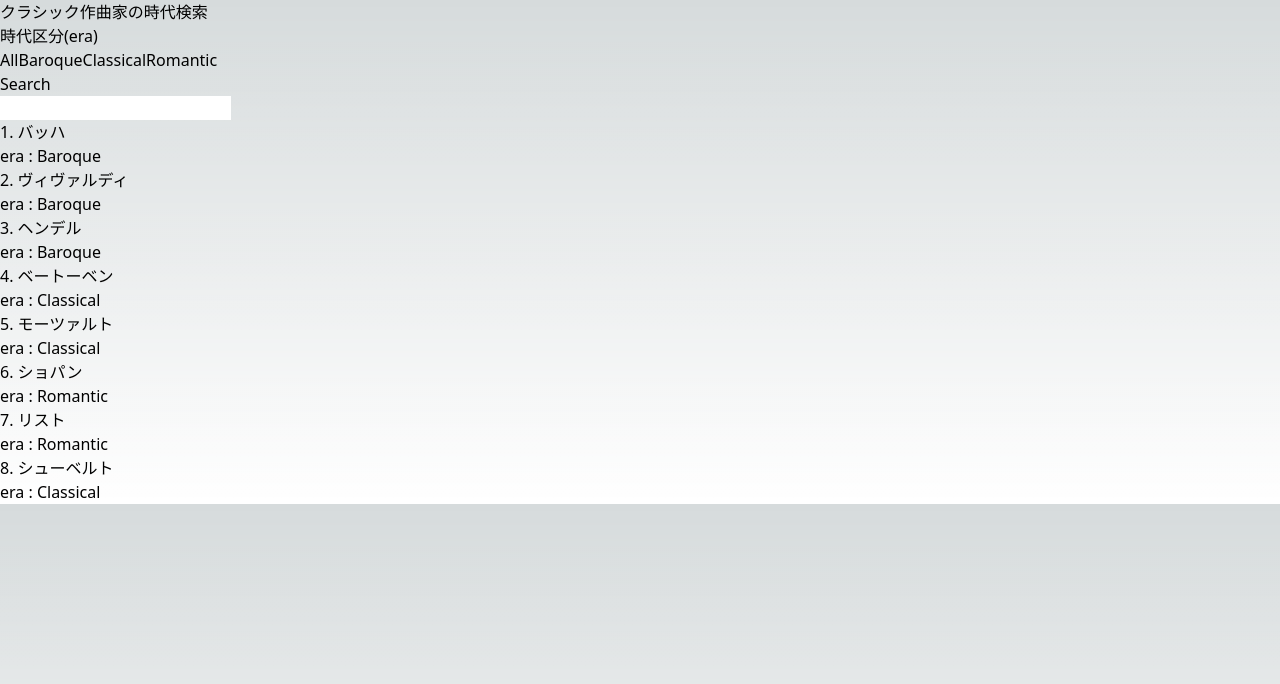
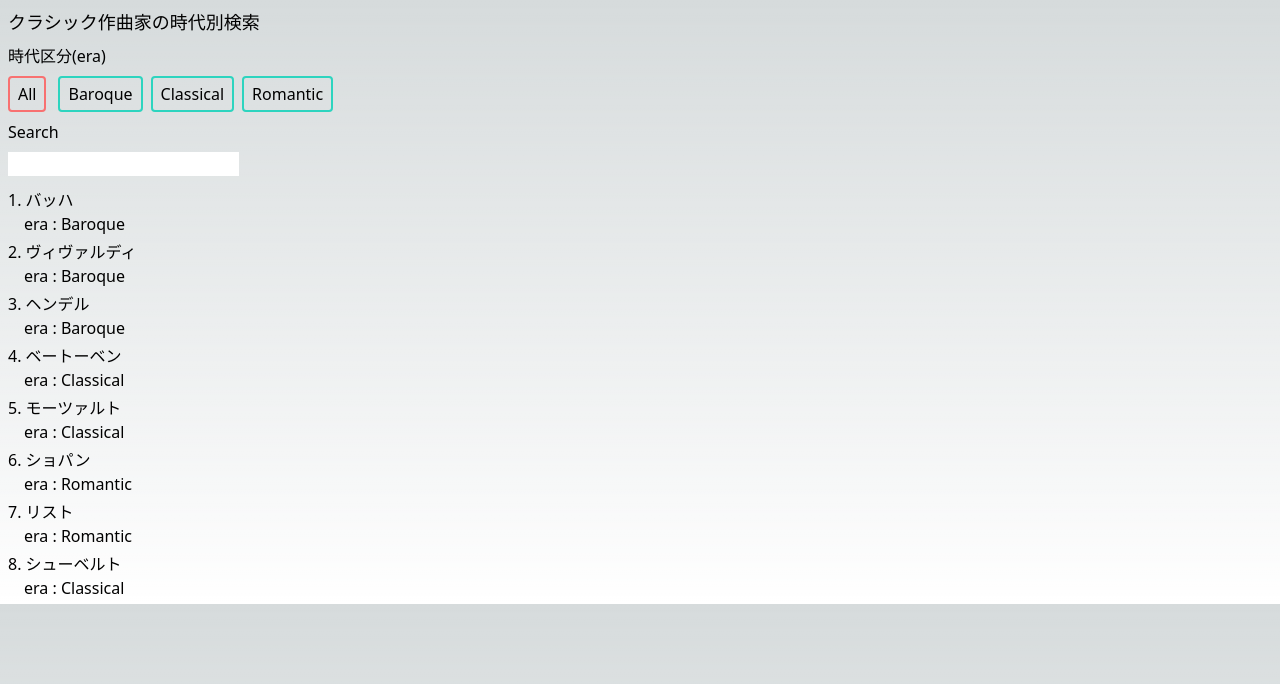
Before and after one commit to Koheibass/myfirstnext, a Next.js app: page / in a window 1280 px wide. Shown: the top 684 px of the page. Built offline with nearby package versions, Linux system fonts and the light colour scheme.

Commit message:
tailwind cssの適用

```diff
--- a/pages/index.js
+++ b/pages/index.js
@@ -57,31 +57,31 @@ export default function Home() {
 
   return (
     <div className="Home">
-      <h1>クラシック作曲家の時代検索</h1>
+      <h1 className='text-lg mt-2 mx-2 font-medium'>クラシック作曲家の時代別検索</h1>
 
       { }
       <div>
-        <h2>時代区分(era)</h2>
-        <button onClick={() => selectera("all")}>All</button>
+        <h2 className='my-2 mx-2'>時代区分(era)</h2>
+        <button className='border-2 rounded px-2 py-1 mx-2 hover:bg-blue-200 border-red-400' onClick={() => selectera("all")}>All</button>
         {eras.map((era) => (
-          <button onClick={() => selectera(era)}>{era}</button>
+          <button className='border-2 rounded px-2 py-1 mx-1 hover:bg-blue-200 border-teal-400' onClick={() => selectera(era)}>{era}</button>
         ))}
       </div>
 
       { }
       <div>
-        <h4>Search</h4>
-        <input type="text" value={inputValue} onChange={handleInputChange} />
+        <h4 className='my-2 mx-2'>Search</h4>
+        <input className='mx-2 mb-2' type="text" value={inputValue} onChange={handleInputChange} />
       </div>
 
       { }
       {showmasterArtist.map((artist, index) => {
         return (
-          <div key={artist.name}>
+          <div className='mx-2 my-1' key={artist.name}>
             <p>
               {index + 1}. {artist.name}
             </p>
-            <p>era : {artist.era}</p>
+            <p className='mx-4'>era : {artist.era}</p>
           </div>
         );
       })}
```
